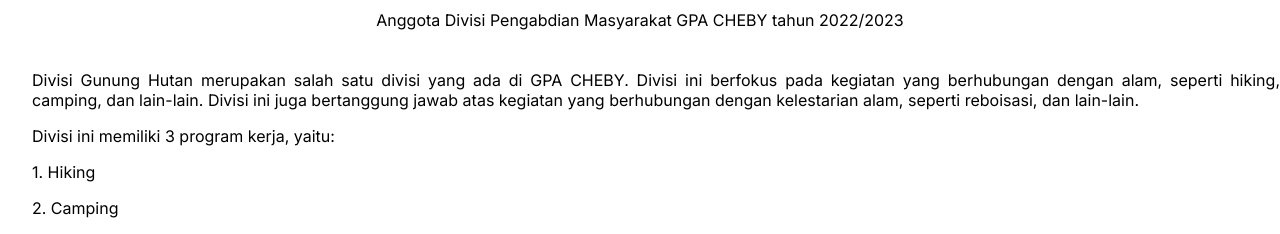
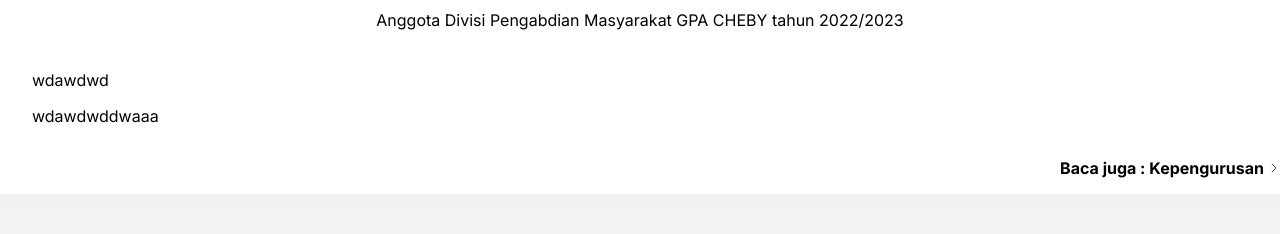
Before and after one commit to muhammadhanief/gpacheby_imk, a Next.js app: page /tentang_kami/divisi/pengabdian-masyarakat in a window 1280 px wide. Shown: the part 566-800 px from the top of the page. Built offline with nearby package versions, Linux system fonts and the light colour scheme.

Commit message:
push dah pake key

```diff
--- a/app/tentang_kami/divisi/pengabdian-masyarakat/page.tsx
+++ b/app/tentang_kami/divisi/pengabdian-masyarakat/page.tsx
@@ -4,13 +4,7 @@ import TemplateBerita from "@/components/tentang-kami/TemplateBerita";
 const Data = {
   title: "Pengabdian Masyarakat",
   imagesrc: "/foto-divisi/gh.JPG",
-  content: [
-    "Divisi Gunung Hutan merupakan salah satu divisi yang ada di GPA CHEBY. Divisi ini berfokus pada kegiatan yang berhubungan dengan alam, seperti hiking, camping, dan lain-lain. Divisi ini juga bertanggung jawab atas kegiatan yang berhubungan dengan kelestarian alam, seperti reboisasi, dan lain-lain.",
-    "Divisi ini memiliki 3 program kerja, yaitu:",
-    "1. Hiking",
-    "2. Camping",
-    "3. Reboisasi",
-  ],
+  content: ["wdawdwd", "wdawdwddwaaa"],
   nextpagetitle: "Kepengurusan",
   nextpagelink: "kepengurusan",
 };
--- a/components/tentang-kami/TemplateBerita.tsx
+++ b/components/tentang-kami/TemplateBerita.tsx
@@ -31,7 +31,9 @@ const TemplateBerita = (props: Props) => {
 
       <div className="container mx-auto py-2 text-justify px-4">
         {props.content.map((content) => (
-          <p className="text-black px-4">{content}</p>
+          <p key={content} className="text-black px-4">
+            {content}
+          </p>
         ))}
       </div>
 
```
